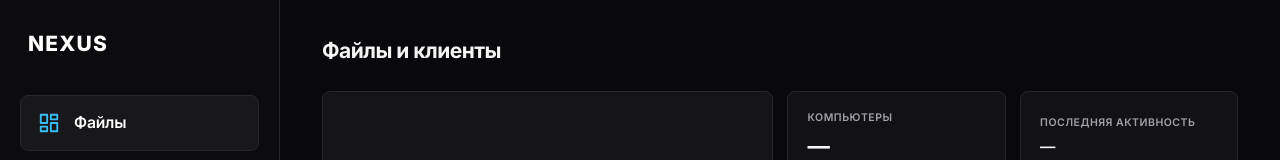
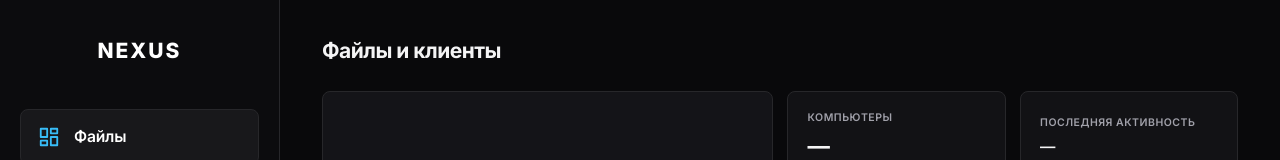
Before and after one commit to Arte777/file-transfer, a browser extension: page docs/index.html in a window 1280 px wide. Shown: the top 160 px of the page. Drawn offline with nearby package versions, Linux system fonts and the light colour scheme; no server answers; sample sign-in values are in the browser's storage.

Commit message:
style: center NEXUS logo text in sidebar

```diff
--- a/docs/assets/style.css
+++ b/docs/assets/style.css
@@ -129,16 +129,21 @@ body {
 .logo {
   display: flex;
   align-items: center;
+  justify-content: center;
+  text-align: center;
+  width: 100%;
   margin-bottom: 2.5rem;
-  padding: 0 0.6rem;
+  padding: 0.5rem 0;
   text-decoration: none;
 }
 
 .logo-text {
   font-size: 1.5rem;
   font-weight: 800;
-  letter-spacing: 1.2px;
+  letter-spacing: 2px;
   color: #fff;
+  text-align: center;
+  width: 100%;
 }
 
 .login-logo-text {
```
